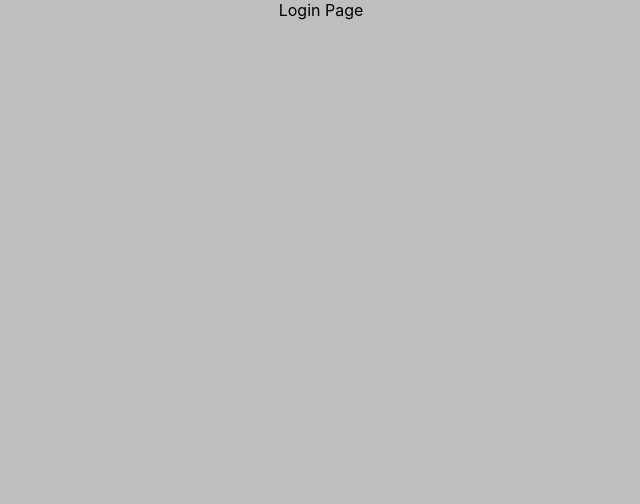
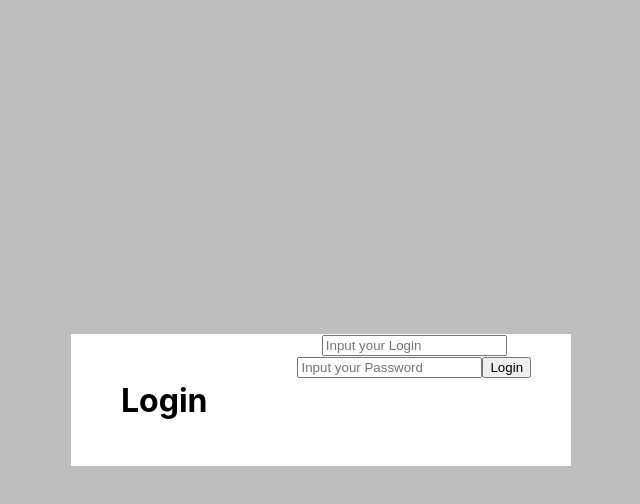
Before and after one commit to Realdo-Justino/projeto-abp, a React (Create React App) app: page / in a window 1280 px wide. Shown: the top 504 px of the page, without its empty margins (319-959 px from the left). Built offline with nearby package versions, Linux system fonts and the light colour scheme.

Commit message:
Added Login and Password

```diff
--- a/src/pages/login/Login.css
+++ b/src/pages/login/Login.css
@@ -3,6 +3,21 @@ body {
 }
 
 .MainPage {
-    align-items: center;
-    text-align: center;
+  display: flex;
+  justify-content: center;
+  align-items: center;
+  height: 100vh;
 }
+
+.LoginForm {
+  display: flex;
+  background-color: white;
+  max-width: 500px;
+  min-width: 100px;
+  min-height: 10px;
+  margin: 5px auto;
+}
+
+.LoginTitle {
+  padding: 25px 50px 25px 50px;
+}
--- a/src/pages/login/Login.tsx
+++ b/src/pages/login/Login.tsx
@@ -1,9 +1,50 @@
+import React, { useRef } from 'react';
 import './Login.css';
 
 function LoginPage() {
+    const inputLoginRef = useRef<HTMLInputElement|null>(null);
+    const inputPasswordRef = useRef<HTMLInputElement|null>(null);
+
+    const finishedEdittingLogin = (e: React.KeyboardEvent<HTMLInputElement>) => {
+        if (e.key === 'Enter') {
+            e.preventDefault();
+            inputPasswordRef.current?.focus();
+        }
+    }
+
+    const loginSubmit = (e: React.FormEvent<HTMLFormElement>) => {
+        e.preventDefault();
+        console.log(inputLoginRef.current?.value)
+        console.log(inputPasswordRef.current?.value)
+    }
+
     return (
-        <div className='MainPage'>
-            Login Page
+        <div className = 'MainPage'>
+            <div className = "LoginForm">
+                <div className = 'LoginTitle'>
+                    <header>
+                        <h1>Login</h1>
+                    </header>
+                </div>
+                <div className = 'LoginBody'>
+                    <form id = 'InputLogin' method = 'post' onSubmit = {loginSubmit}>
+                        <input
+                            ref = {inputLoginRef}
+                            id = 'inputUser'
+                            type = 'Text'
+                            placeholder = 'Input your Login'
+                            onKeyDown = {finishedEdittingLogin}
+                        />
+                        <input
+                            ref = {inputPasswordRef}
+                            id = 'inputPassword'
+                            type = 'password'
+                            placeholder = 'Input your Password'
+                        />
+                        <button>Login</button>
+                    </form>
+                </div>
+            </div>
         </div>
     )
 }
```
